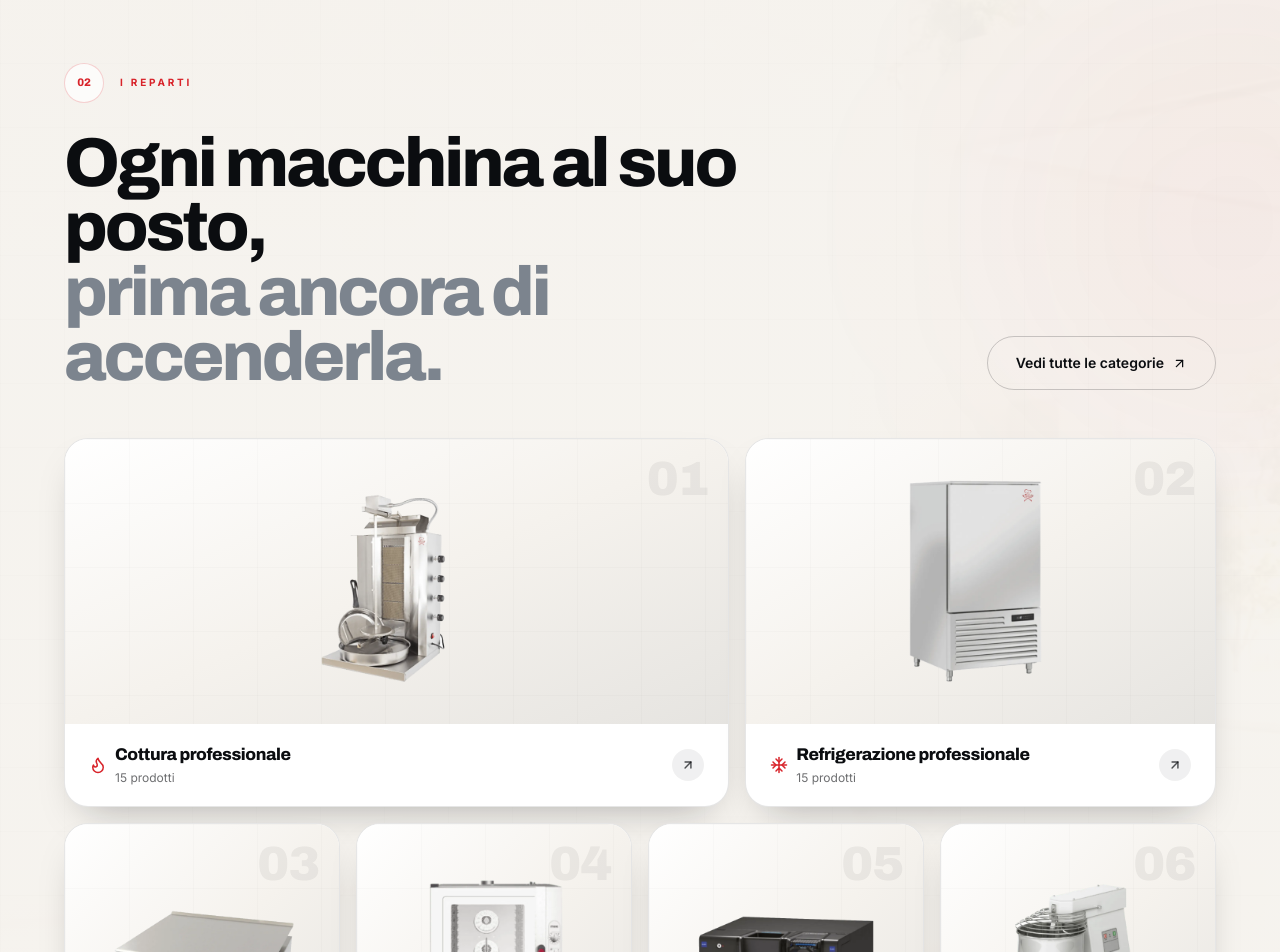
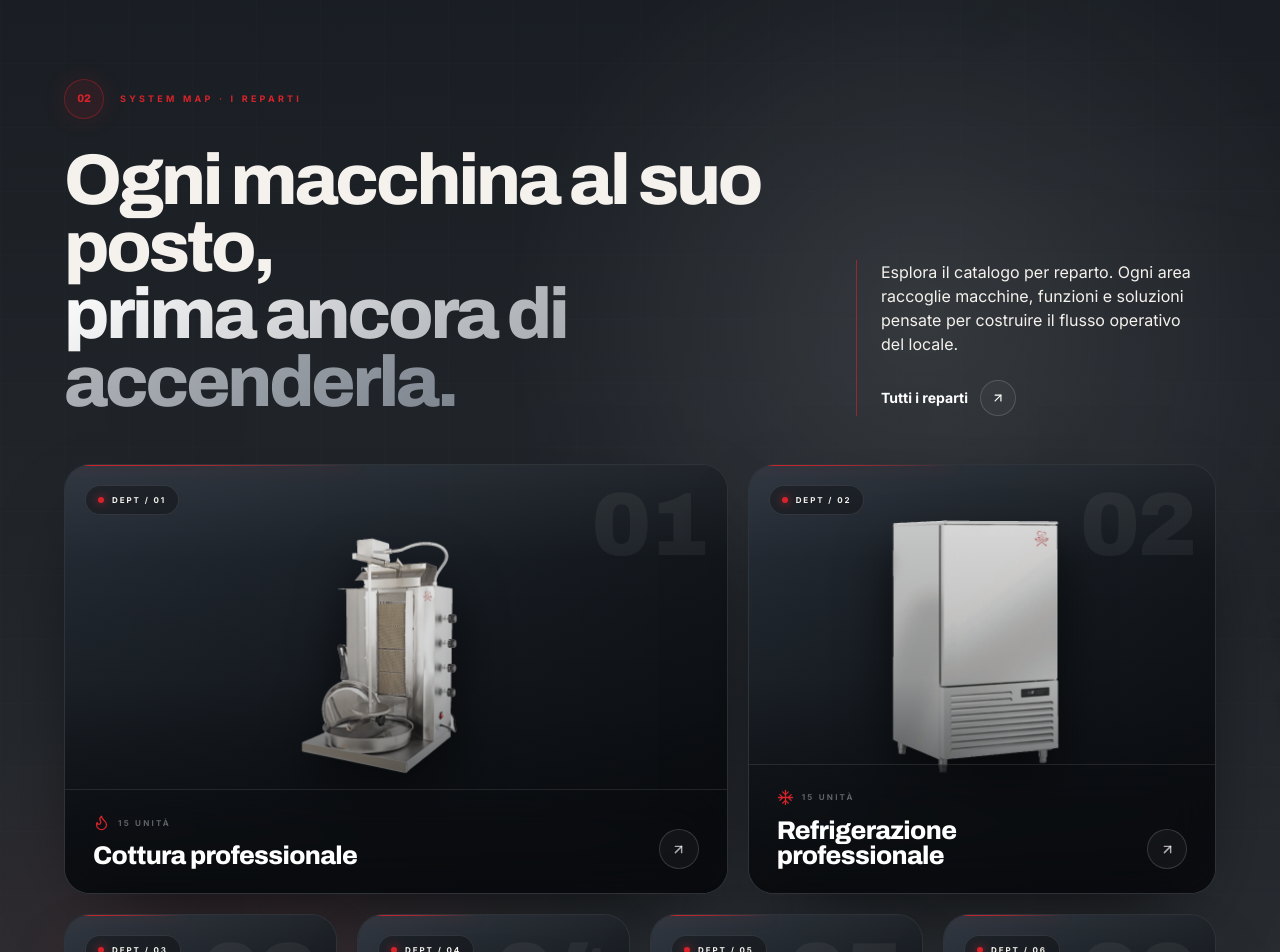
Before and after one commit to gaetanomeli95-lab/SITO-ARREDO-CHEF, a Next.js app: page / in a window 1280 px wide. Shown: the part 1160-2112 px from the top of the page. Built offline with nearby package versions, Linux system fonts and the light colour scheme.

Commit message:
Redesign reparti section for digital steel visual system

```diff
--- a/src/components/sections/CategoriesSection.tsx
+++ b/src/components/sections/CategoriesSection.tsx
@@ -13,110 +13,158 @@ function coverFor(category: string) {
 }
 
 export default function CategoriesSection() {
-  // Show top 6 categories by product count
-  const ordered = [...categories].sort(
-    (a, b) => countByCategory(b) - countByCategory(a)
-  ).slice(0, 6);
+  const ordered = [...categories]
+    .sort((a, b) => countByCategory(b) - countByCategory(a))
+    .slice(0, 6);
 
   return (
     <section
-      data-nav-theme="light"
-      className="relative overflow-hidden bg-avorio py-16 md:py-24 lg:py-32"
+      data-nav-theme="dark"
+      className="relative overflow-hidden bg-[#11151a] py-20 text-avorio md:py-28 lg:py-36"
     >
-      {/* Immagine di sfondo */}
+      {/* Fondale: acciaio e luce, non un altro blocco nero pieno */}
       <div className="pointer-events-none absolute inset-0">
         <Image
           src="/images/hero-reparti.webp"
           alt=""
           fill
           sizes="100vw"
-          className="object-cover opacity-25 [filter:brightness(1.1)]"
+          className="object-cover opacity-[0.18] saturate-0 [filter:contrast(1.18)_brightness(.72)]"
         />
-        <div className="absolute inset-0 bg-gradient-to-b from-avorio/80 via-avorio/60 to-avorio/80" />
+        <div className="absolute inset-0 bg-gradient-to-b from-[#171c22]/95 via-[#1a2027]/82 to-[#0b0d10]/96" />
+        <div className="absolute inset-0 bg-[radial-gradient(circle_at_72%_25%,rgba(255,255,255,.10),transparent_28%),radial-gradient(circle_at_18%_72%,rgba(216,35,42,.10),transparent_24%)]" />
       </div>
-      <div className="blueprint-light pointer-events-none absolute inset-0 opacity-30" />
-      <div className="pointer-events-none absolute -right-40 top-20 h-[26rem] w-[26rem] rounded-full bg-rosso/[0.05] blur-[130px]" />
+      <div className="blueprint pointer-events-none absolute inset-0 opacity-35" />
+      <div className="pointer-events-none absolute left-1/2 top-0 h-px w-[82%] -translate-x-1/2 bg-gradient-to-r from-transparent via-white/15 to-transparent" />
 
       <div className="container-ac relative">
-        <div className="flex flex-wrap items-end justify-between gap-8">
+        <div className="grid gap-8 lg:grid-cols-[1fr_360px] lg:items-end">
           <Reveal>
             <div className="flex items-center gap-4">
-              <span className="flex h-10 w-10 items-center justify-center rounded-full border border-rosso/20 bg-white/70 font-display text-[11px] font-extrabold text-rosso">
+              <span className="flex h-10 w-10 items-center justify-center rounded-full border border-rosso/35 bg-rosso/10 font-display text-[11px] font-extrabold text-rosso shadow-[0_0_24px_rgba(216,35,42,.12)]">
                 02
               </span>
-              <span className="text-[10px] font-bold uppercase tracking-widest2 text-rosso">
-                I reparti
+              <span className="text-[9px] font-bold uppercase tracking-[0.36em] text-rosso">
+                System map · I reparti
               </span>
             </div>
-            <h2 className="h-display mt-7 max-w-3xl text-[clamp(2.5rem,5.4vw,4.7rem)] text-carbone">
+
+            <h2 className="h-display mt-7 max-w-4xl text-[clamp(2.8rem,5.6vw,5rem)] text-avorio">
               Ogni macchina al suo posto,
               <br />
-              <span className="text-nebbia">prima ancora di accenderla.</span>
+              <span className="text-steel">prima ancora di accenderla.</span>
             </h2>
           </Reveal>
 
           <Reveal delay={0.1}>
-            <Link href="/catalogo" className="btn-ghost-dark group">
-              Vedi tutte le categorie
-              <ArrowUpRight
-                size={15}
-                className="transition-transform duration-300 group-hover:translate-x-0.5 group-hover:-translate-y-0.5"
-              />
-            </Link>
+            <div className="border-l border-rosso/60 pl-6">
+              <p className="text-pretty text-sm leading-relaxed text-white/58 md:text-base">
+                Esplora il catalogo per reparto. Ogni area raccoglie macchine, funzioni e soluzioni
+                pensate per costruire il flusso operativo del locale.
+              </p>
+              <Link
+                href="/catalogo"
+                className="group mt-6 inline-flex items-center gap-3 text-sm font-bold text-white transition-colors hover:text-rosso"
+              >
+                Tutti i reparti
+                <span className="flex h-9 w-9 items-center justify-center rounded-full border border-white/15 bg-white/[0.03] transition-all group-hover:border-rosso/50 group-hover:bg-rosso/10">
+                  <ArrowUpRight
+                    size={14}
+                    className="transition-transform group-hover:translate-x-0.5 group-hover:-translate-y-0.5"
+                  />
+                </span>
+              </Link>
+            </div>
           </Reveal>
         </div>
 
-        <div className="mt-12 grid gap-4 sm:grid-cols-2 lg:grid-cols-12">
+        <div className="mt-12 grid gap-4 sm:grid-cols-2 lg:grid-cols-12 lg:gap-5">
           {ordered.map((cat, i) => {
             const count = countByCategory(cat);
             const CategoryIcon = categoryIconFor(cat);
-            const span = i === 0 ? 'lg:col-span-7' : i === 1 ? 'lg:col-span-5' : 'lg:col-span-3';
+            const span =
+              i === 0 ? 'lg:col-span-7' : i === 1 ? 'lg:col-span-5' : 'lg:col-span-3';
+            const tall = i < 2;
+
             return (
               <Reveal key={cat} delay={Math.min(i * 0.06, 0.3)} className={span}>
                 <Link
                   href={`/catalogo?categoria=${encodeURIComponent(cat)}`}
-                  className="group relative flex h-full flex-col overflow-hidden rounded-3xl border border-carbone/10 bg-white shadow-lift-sm transition-all duration-500 ease-smooth hover:-translate-y-1 hover:border-rosso/25 hover:shadow-lift"
+                  className={`group relative flex h-full min-h-[310px] overflow-hidden rounded-[26px] border border-white/10 bg-[#171c22]/90 shadow-[0_32px_90px_-44px_rgba(0,0,0,.95)] transition-all duration-500 ease-smooth hover:-translate-y-1 hover:border-rosso/35 hover:shadow-[0_42px_110px_-46px_rgba(0,0,0,1)] ${
+                    tall ? 'lg:min-h-[430px]' : 'lg:min-h-[340px]'
+                  }`}
                 >
-                  {/* Immagine */}
-                  <div className="relative h-[230px] overflow-hidden bg-gradient-to-br from-white via-avorio to-cemento/60 lg:h-[285px]">
-                    <div className="blueprint-light pointer-events-none absolute inset-0 opacity-45" />
+                  {/* Stage fotografico */}
+                  <div className="absolute inset-0 overflow-hidden">
+                    <div className="absolute inset-0 bg-gradient-to-br from-[#303844]/70 via-[#151a20]/70 to-[#090b0e]" />
+                    <div className="blueprint pointer-events-none absolute inset-0 opacity-30" />
                     <Image
                       src={coverFor(cat)}
                       alt={cat}
                       fill
                       sizes="(max-width: 640px) 100vw, (max-width: 1024px) 50vw, 58vw"
-                      className="object-contain p-7 transition-transform duration-700 ease-smooth group-hover:scale-[1.06] lg:p-9"
+                      className={`object-contain transition-all duration-700 ease-smooth group-hover:scale-[1.055] ${
+                        tall ? 'p-8 pb-24 lg:p-12 lg:pb-28' : 'p-7 pb-24 lg:p-8 lg:pb-24'
+                      } drop-shadow-[0_30px_26px_rgba(0,0,0,.72)]`}
                     />
-                    <span className="absolute right-5 top-4 font-display text-5xl font-black tracking-tight text-carbone/[0.055]">
-                      0{i + 1}
-                    </span>
+                    <div className="absolute inset-0 bg-gradient-to-t from-[#090b0e] via-[#090b0e]/20 to-transparent" />
+                    <div className="absolute inset-x-0 top-0 h-24 bg-gradient-to-b from-white/[0.045] to-transparent" />
                   </div>
 
-                  {/* Filo brace */}
-                  <span className="absolute inset-x-0 top-0 h-px w-full origin-left scale-x-0 bg-rosso transition-transform duration-600 ease-smooth group-hover:scale-x-100" />
+                  {/* Firma red-line */}
+                  <span className="absolute left-0 top-0 z-20 h-px w-[44%] origin-left bg-gradient-to-r from-rosso via-rosso/70 to-transparent shadow-[0_0_16px_rgba(216,35,42,.48)] transition-all duration-500 group-hover:w-[72%]" />
 
-                  {/* Footer card */}
-                  <div className="flex flex-1 items-center justify-between px-5 py-4 sm:px-6 sm:py-5">
-                    <div className="flex items-center gap-2">
-                      <CategoryIcon size={18} className="shrink-0 text-rosso" />
-                      <div>
-                        <h3 className="font-display text-[15px] font-extrabold leading-tight tracking-tight text-carbone sm:text-[17px]">
+                  {/* Telemetria */}
+                  <div className="absolute left-5 top-5 z-20 flex items-center gap-2 rounded-full border border-white/10 bg-black/30 px-3 py-2 text-[8px] font-bold uppercase tracking-[0.24em] text-white/48 backdrop-blur-md">
+                    <span className="h-1.5 w-1.5 rounded-full bg-rosso shadow-[0_0_9px_rgba(216,35,42,.9)]" />
+                    Dept / {String(i + 1).padStart(2, '0')}
+                  </div>
+
+                  <span className="absolute right-5 top-4 z-10 font-display text-[clamp(3.8rem,7vw,6.5rem)] font-black leading-none tracking-tight text-white/[0.055] transition-colors duration-500 group-hover:text-white/[0.085]">
+                    {String(i + 1).padStart(2, '0')}
+                  </span>
+
+                  {/* Pannello informativo */}
+                  <div className="relative z-20 mt-auto w-full border-t border-white/10 bg-[#0b0d10]/72 px-5 py-5 backdrop-blur-xl sm:px-6 lg:px-7 lg:py-6">
+                    <div className="flex items-end justify-between gap-5">
+                      <div className="min-w-0">
+                        <div className="mb-3 flex items-center gap-2 text-rosso">
+                          <CategoryIcon size={17} strokeWidth={1.8} />
+                          <span className="text-[8px] font-bold uppercase tracking-[0.28em] text-white/35">
+                            {count} {count === 1 ? 'unità' : 'unità'}
+                          </span>
+                        </div>
+                        <h3 className="font-display text-[clamp(1.25rem,2vw,1.8rem)] font-extrabold leading-none tracking-tight text-white">
                           {cat}
                         </h3>
-                        <p className="mt-1 text-xs text-carbone/60">
-                          {count} {count === 1 ? 'prodotto' : 'prodotti'}
-                        </p>
                       </div>
+
+                      <span className="flex h-10 w-10 shrink-0 items-center justify-center rounded-full border border-white/15 bg-white/[0.04] text-white/65 transition-all duration-300 group-hover:border-rosso group-hover:bg-rosso group-hover:text-white group-hover:shadow-[0_0_24px_rgba(216,35,42,.28)]">
+                        <ArrowUpRight
+                          size={15}
+                          strokeWidth={2.3}
+                          className="transition-transform group-hover:translate-x-0.5 group-hover:-translate-y-0.5"
+                        />
+                      </span>
                     </div>
-                    <span className="flex h-8 w-8 shrink-0 items-center justify-center rounded-full bg-carbone/[0.06] text-carbone/70 transition-all duration-300 group-hover:bg-rosso group-hover:text-white">
-                      <ArrowUpRight size={14} strokeWidth={2.5} />
-                    </span>
                   </div>
                 </Link>
               </Reveal>
             );
           })}
         </div>
+
+        <Reveal delay={0.15}>
+          <div className="mt-8 flex items-center justify-between gap-6 border-t border-white/10 pt-6">
+            <p className="text-[8px] font-bold uppercase tracking-[0.3em] text-white/28">
+              Arredo Chef / Department architecture
+            </p>
+            <span className="hidden h-px flex-1 bg-gradient-to-r from-white/10 to-transparent sm:block" />
+            <p className="text-[8px] font-bold uppercase tracking-[0.3em] text-white/28">
+              {categories.length} reparti totali
+            </p>
+          </div>
+        </Reveal>
       </div>
     </section>
   );
```
